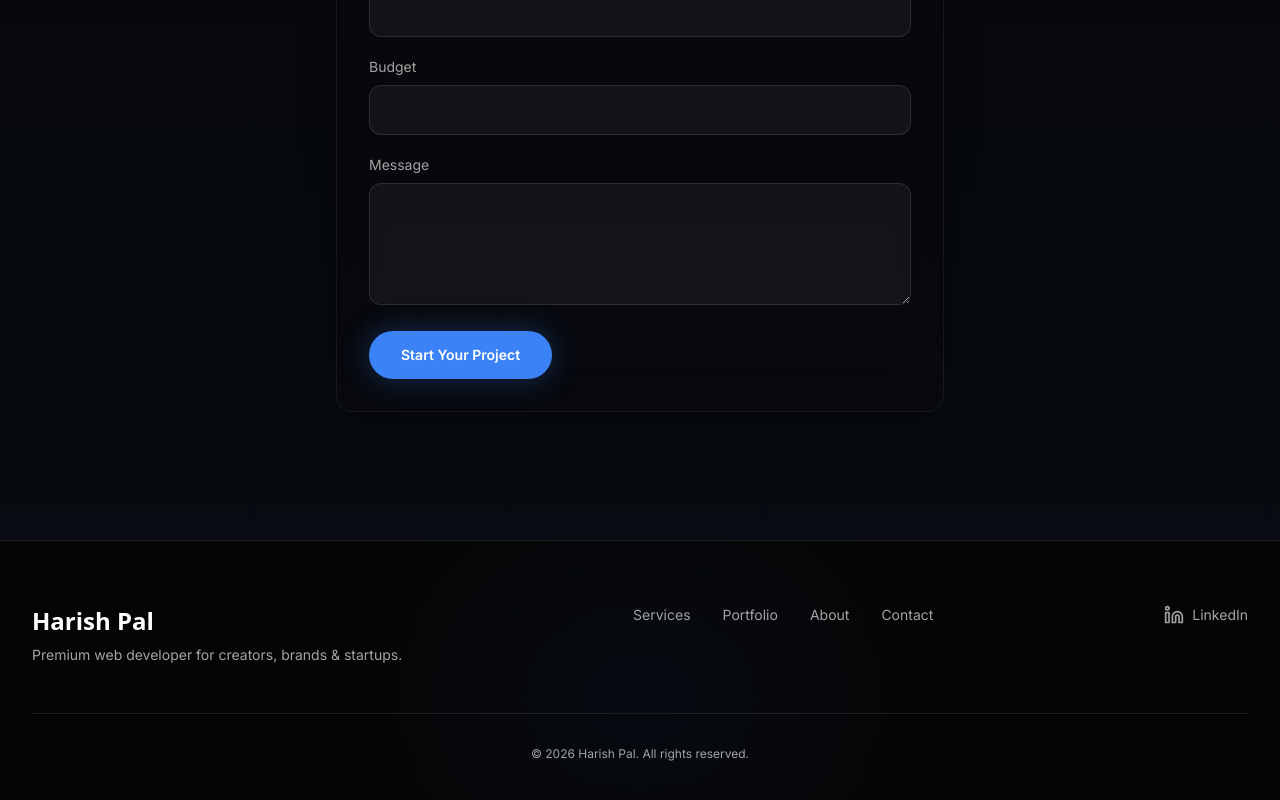
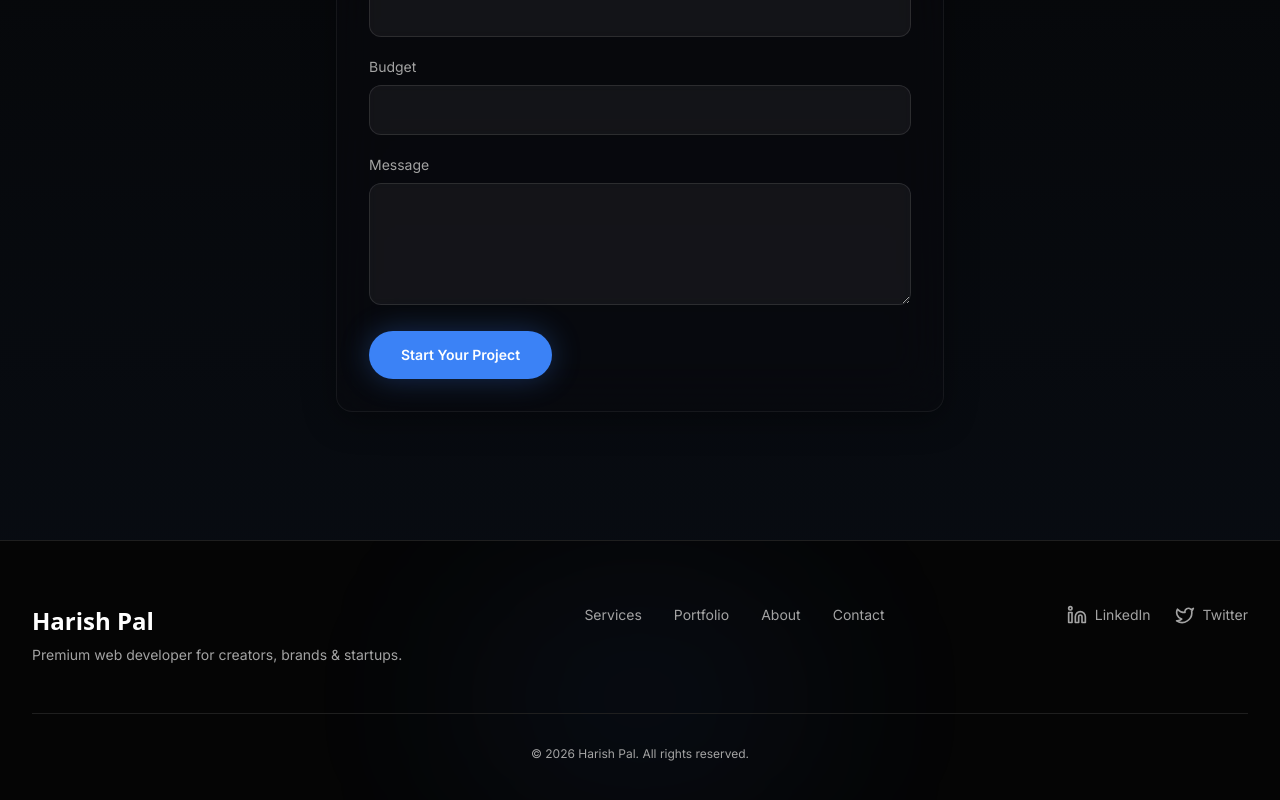
Before and after one commit to harishpalji217/harishpalweb, a Next.js app: page / in a window 1280 px wide. Shown: the part 5511-6311 px from the top of the page. Built offline with nearby package versions, Linux system fonts and the light colour scheme; a web font is replaced by a local one.

Commit message:
feat: add Twitter/X social link next to LinkedIn in footer

```diff
--- a/src/components/Footer.tsx
+++ b/src/components/Footer.tsx
@@ -1,6 +1,6 @@
 "use client";
 
-import { Linkedin } from "lucide-react";
+import { Linkedin, Twitter } from "lucide-react";
 
 const navLinks = [
   { label: "Services", href: "#services" },
@@ -37,6 +37,7 @@ export function Footer() {
             ))}
           </nav>
 
+          <div className="flex items-center gap-6">
             <a
               href="https://www.linkedin.com/in/harish-pal-611982414/"
               target="_blank"
@@ -47,6 +48,17 @@ export function Footer() {
               <Linkedin className="h-5 w-5" />
               LinkedIn
             </a>
+            <a
+              href="https://x.com/Harish_Ji_217"
+              target="_blank"
+              rel="noopener noreferrer"
+              className="flex items-center gap-2 text-sm text-muted transition-colors hover:text-accent"
+              aria-label="Twitter / X"
+            >
+              <Twitter className="h-5 w-5" />
+              Twitter
+            </a>
+          </div>
         </div>
 
         <div className="mt-12 border-t border-card-border pt-8 text-center text-xs text-muted">
```
Lines whose indentation alone changed are shown as unchanged.
